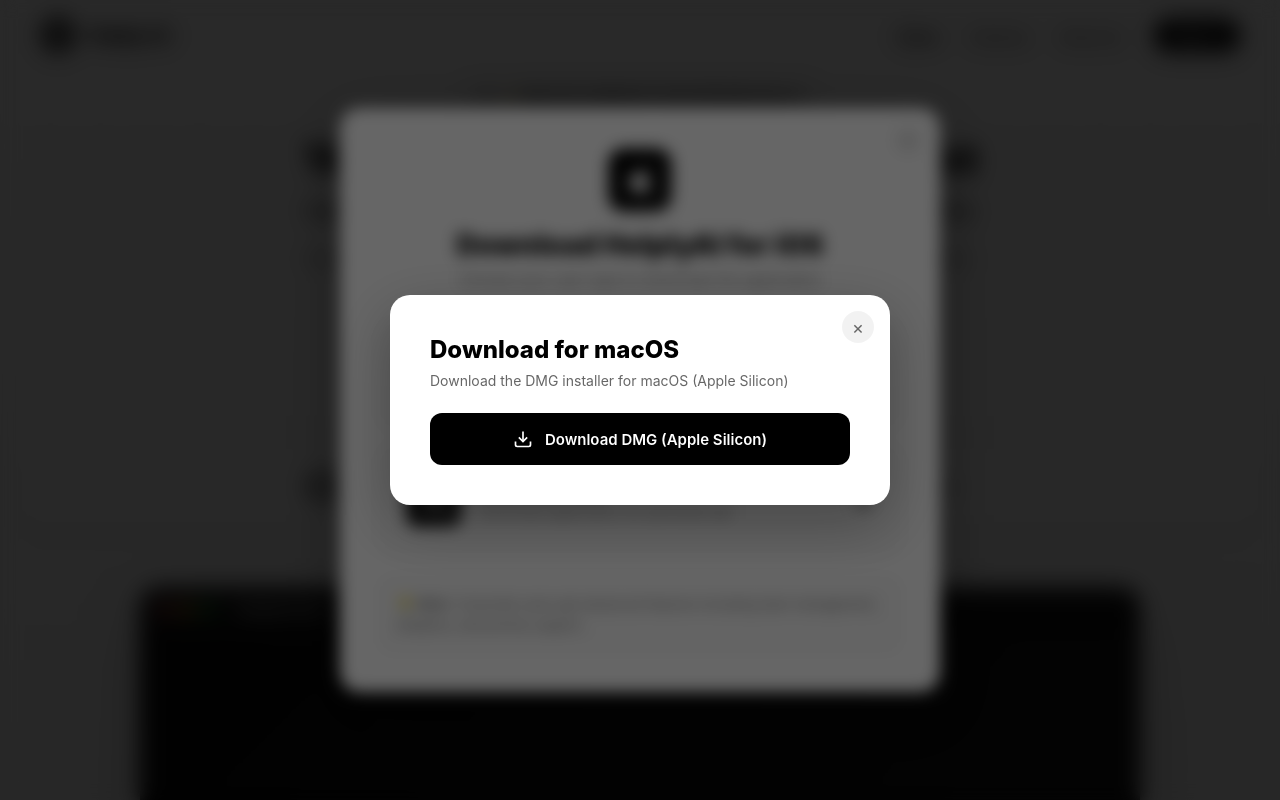
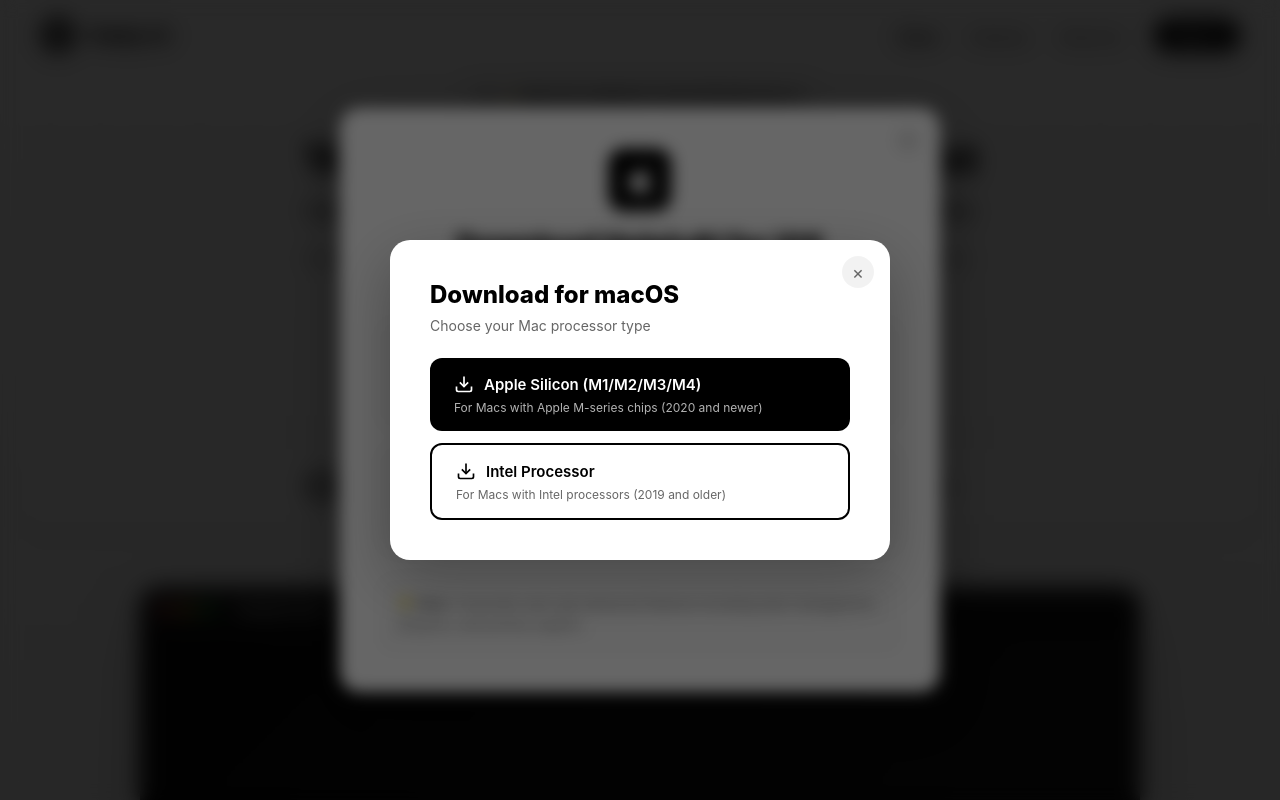
Before and after one commit to jos1996/AIAstent-Web, a React (Vite) app: page / in a window 1280 px wide. Both pictures are taken after a click on the button "Download for iOS". Shown: the top 800 px of the page. Built offline with nearby package versions, Linux system fonts and the light colour scheme; no server answers; grey boxes are pictures that could not be loaded.

Commit message:
Update download links with new S3 URLs and add Mac chip options (Apple Silicon/Intel)

```diff
--- a/src/pages/DashboardPage.tsx
+++ b/src/pages/DashboardPage.tsx
@@ -38,9 +38,10 @@ export default function DashboardPage() {
   const [selectedPlatform, setSelectedPlatform] = useState<'ios' | 'windows' | null>(null);
 
   const downloadLinks = {
-    macOS: 'https://giftsandcoins.s3.eu-north-1.amazonaws.com/Helply+AI_0.1.0_aarch64+(1).dmg',
-    windowsMSI: 'https://giftsandcoins.s3.eu-north-1.amazonaws.com/windows-msi-installer+(1).zip',
-    windowsNSIS: 'https://giftsandcoins.s3.eu-north-1.amazonaws.com/windows-nsis-installer+(1).zip',
+    macAppleSilicon: 'https://beeptalk.s3.eu-north-1.amazonaws.com/HelplyAI-Notarized-aarch64+(2).dmg',
+    macIntel: 'https://beeptalk.s3.eu-north-1.amazonaws.com/HelplyAI-Notarized-x64.dmg',
+    windowsMSI: 'https://beeptalk.s3.eu-north-1.amazonaws.com/windows-msi+(7)+(1).zip',
+    windowsNSIS: 'https://beeptalk.s3.eu-north-1.amazonaws.com/windows-nsis+(3)+(1).zip',
   };
 
   const handleDirectDownload = (url: string) => {
@@ -385,28 +386,54 @@ export default function DashboardPage() {
             </h3>
             <p style={{ color: '#666', fontSize: 14, marginBottom: 24 }}>
               {selectedPlatform === 'ios'
-                ? 'Download the DMG installer for macOS (Apple Silicon)'
+                ? 'Choose your Mac processor type'
                 : 'Choose the installer type that best suits your needs'}
             </p>
 
             {selectedPlatform === 'ios' ? (
-              <button onClick={() => handleDirectDownload(downloadLinks.macOS)} style={{
+              <div style={{ display: 'flex', flexDirection: 'column', gap: 12 }}>
+                <button onClick={() => handleDirectDownload(downloadLinks.macAppleSilicon)} style={{
                   width: '100%', padding: '16px 24px', borderRadius: 12,
                   background: '#000', color: '#fff', border: 'none',
                   fontSize: 15, fontWeight: 600, cursor: 'pointer',
-                display: 'flex', alignItems: 'center', justifyContent: 'center', gap: 12,
+                  display: 'flex', flexDirection: 'column', alignItems: 'flex-start',
                   transition: 'all 0.3s',
                 }}
                   onMouseEnter={e => { e.currentTarget.style.background = '#1a1a1a'; e.currentTarget.style.transform = 'translateY(-2px)' }}
                   onMouseLeave={e => { e.currentTarget.style.background = '#000'; e.currentTarget.style.transform = 'translateY(0)' }}
                 >
+                  <div style={{ display: 'flex', alignItems: 'center', gap: 10, marginBottom: 6 }}>
                     <svg width="20" height="20" viewBox="0 0 24 24" fill="none" stroke="currentColor" strokeWidth="2">
                       <path d="M21 15v4a2 2 0 0 1-2 2H5a2 2 0 0 1-2-2v-4"/>
                       <polyline points="7 10 12 15 17 10"/>
                       <line x1="12" y1="15" x2="12" y2="3"/>
                     </svg>
-                Download DMG (Apple Silicon)
+                    <span>Apple Silicon (M1/M2/M3/M4)</span>
+                  </div>
+                  <span style={{ fontSize: 12, color: 'rgba(255,255,255,0.7)', fontWeight: 400 }}>For Macs with Apple M-series chips (2020 and newer)</span>
                 </button>
+
+                <button onClick={() => handleDirectDownload(downloadLinks.macIntel)} style={{
+                  width: '100%', padding: '16px 24px', borderRadius: 12,
+                  background: '#fff', color: '#000', border: '2px solid #000',
+                  fontSize: 15, fontWeight: 600, cursor: 'pointer',
+                  display: 'flex', flexDirection: 'column', alignItems: 'flex-start',
+                  transition: 'all 0.3s',
+                }}
+                  onMouseEnter={e => { e.currentTarget.style.background = '#f5f5f5'; e.currentTarget.style.transform = 'translateY(-2px)' }}
+                  onMouseLeave={e => { e.currentTarget.style.background = '#fff'; e.currentTarget.style.transform = 'translateY(0)' }}
+                >
+                  <div style={{ display: 'flex', alignItems: 'center', gap: 10, marginBottom: 6 }}>
+                    <svg width="20" height="20" viewBox="0 0 24 24" fill="none" stroke="currentColor" strokeWidth="2">
+                      <path d="M21 15v4a2 2 0 0 1-2 2H5a2 2 0 0 1-2-2v-4"/>
+                      <polyline points="7 10 12 15 17 10"/>
+                      <line x1="12" y1="15" x2="12" y2="3"/>
+                    </svg>
+                    <span>Intel Processor</span>
+                  </div>
+                  <span style={{ fontSize: 12, color: 'rgba(0,0,0,0.6)', fontWeight: 400 }}>For Macs with Intel processors (2019 and older)</span>
+                </button>
+              </div>
             ) : (
               <div style={{ display: 'flex', flexDirection: 'column', gap: 12 }}>
                 <button onClick={() => handleDirectDownload(downloadLinks.windowsMSI)} style={{
--- a/src/pages/HomePage.tsx
+++ b/src/pages/HomePage.tsx
@@ -41,9 +41,10 @@ export default function HomePage() {
   }
 
   const downloadLinks = {
-    macOS: 'https://giftsandcoins.s3.eu-north-1.amazonaws.com/Helply+AI_0.1.0_aarch64+(1).dmg',
-    windowsMSI: 'https://giftsandcoins.s3.eu-north-1.amazonaws.com/windows-msi-installer+(1).zip',
-    windowsNSIS: 'https://giftsandcoins.s3.eu-north-1.amazonaws.com/windows-nsis-installer+(1).zip',
+    macAppleSilicon: 'https://beeptalk.s3.eu-north-1.amazonaws.com/HelplyAI-Notarized-aarch64+(2).dmg',
+    macIntel: 'https://beeptalk.s3.eu-north-1.amazonaws.com/HelplyAI-Notarized-x64.dmg',
+    windowsMSI: 'https://beeptalk.s3.eu-north-1.amazonaws.com/windows-msi+(7)+(1).zip',
+    windowsNSIS: 'https://beeptalk.s3.eu-north-1.amazonaws.com/windows-nsis+(3)+(1).zip',
   }
 
   const handleDirectDownload = (url: string) => {
@@ -1709,28 +1710,54 @@ export default function HomePage() {
             </h3>
             <p style={{ color: '#666', fontSize: 14, marginBottom: 24 }}>
               {selectedPlatform === 'ios'
-                ? 'Download the DMG installer for macOS (Apple Silicon)'
+                ? 'Choose your Mac processor type'
                 : 'Choose the installer type that best suits your needs'}
             </p>
 
             {selectedPlatform === 'ios' ? (
-              <button onClick={() => handleDirectDownload(downloadLinks.macOS)} style={{
+              <div style={{ display: 'flex', flexDirection: 'column', gap: 12 }}>
+                <button onClick={() => handleDirectDownload(downloadLinks.macAppleSilicon)} style={{
                   width: '100%', padding: '16px 24px', borderRadius: 12,
                   background: '#000', color: '#fff', border: 'none',
                   fontSize: 15, fontWeight: 600, cursor: 'pointer',
-                display: 'flex', alignItems: 'center', justifyContent: 'center', gap: 12,
+                  display: 'flex', flexDirection: 'column', alignItems: 'flex-start',
                   transition: 'all 0.3s',
                 }}
                   onMouseEnter={e => { e.currentTarget.style.background = '#1a1a1a'; e.currentTarget.style.transform = 'translateY(-2px)' }}
                   onMouseLeave={e => { e.currentTarget.style.background = '#000'; e.currentTarget.style.transform = 'translateY(0)' }}
                 >
+                  <div style={{ display: 'flex', alignItems: 'center', gap: 10, marginBottom: 6 }}>
                     <svg width="20" height="20" viewBox="0 0 24 24" fill="none" stroke="currentColor" strokeWidth="2">
                       <path d="M21 15v4a2 2 0 0 1-2 2H5a2 2 0 0 1-2-2v-4"/>
                       <polyline points="7 10 12 15 17 10"/>
                       <line x1="12" y1="15" x2="12" y2="3"/>
                     </svg>
-                Download DMG (Apple Silicon)
+                    <span>Apple Silicon (M1/M2/M3/M4)</span>
+                  </div>
+                  <span style={{ fontSize: 12, color: 'rgba(255,255,255,0.7)', fontWeight: 400 }}>For Macs with Apple M-series chips (2020 and newer)</span>
                 </button>
+
+                <button onClick={() => handleDirectDownload(downloadLinks.macIntel)} style={{
+                  width: '100%', padding: '16px 24px', borderRadius: 12,
+                  background: '#fff', color: '#000', border: '2px solid #000',
+                  fontSize: 15, fontWeight: 600, cursor: 'pointer',
+                  display: 'flex', flexDirection: 'column', alignItems: 'flex-start',
+                  transition: 'all 0.3s',
+                }}
+                  onMouseEnter={e => { e.currentTarget.style.background = '#f5f5f5'; e.currentTarget.style.transform = 'translateY(-2px)' }}
+                  onMouseLeave={e => { e.currentTarget.style.background = '#fff'; e.currentTarget.style.transform = 'translateY(0)' }}
+                >
+                  <div style={{ display: 'flex', alignItems: 'center', gap: 10, marginBottom: 6 }}>
+                    <svg width="20" height="20" viewBox="0 0 24 24" fill="none" stroke="currentColor" strokeWidth="2">
+                      <path d="M21 15v4a2 2 0 0 1-2 2H5a2 2 0 0 1-2-2v-4"/>
+                      <polyline points="7 10 12 15 17 10"/>
+                      <line x1="12" y1="15" x2="12" y2="3"/>
+                    </svg>
+                    <span>Intel Processor</span>
+                  </div>
+                  <span style={{ fontSize: 12, color: 'rgba(0,0,0,0.6)', fontWeight: 400 }}>For Macs with Intel processors (2019 and older)</span>
+                </button>
+              </div>
             ) : (
               <div style={{ display: 'flex', flexDirection: 'column', gap: 12 }}>
                 <button onClick={() => handleDirectDownload(downloadLinks.windowsMSI)} style={{
```
Lines whose indentation alone changed are shown as unchanged.
